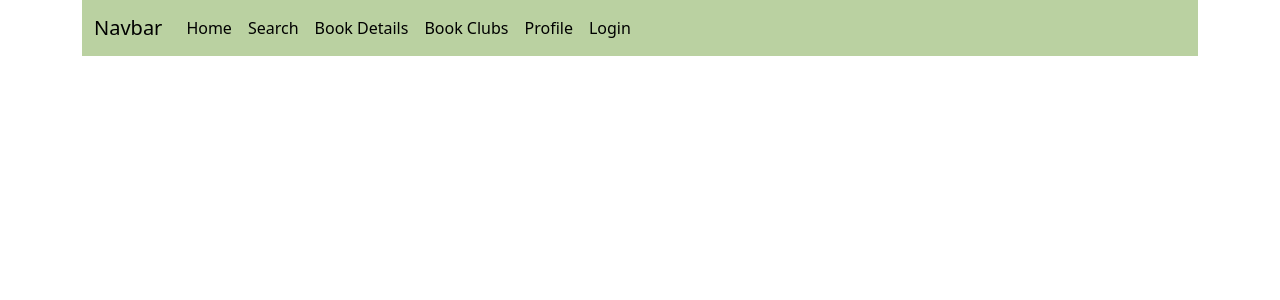
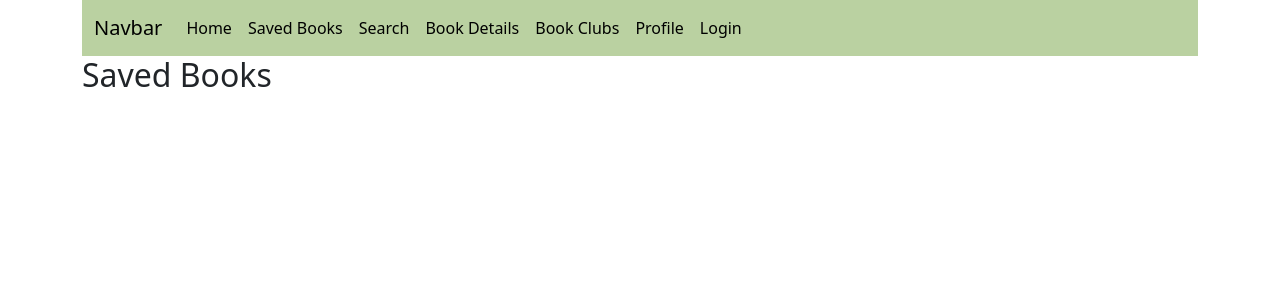
Before and after one commit to juliakerr26/cs4550-capstone-project, a React (Create React App) app: page /saved-books in a window 1280 px wide. Shown: the top 300 px of the page. Built offline with nearby package versions, Linux system fonts and the light colour scheme; no server answers.

Commit message:
started save books page, tried working w users but it is not being nice to me

```diff
--- a/src/App.js
+++ b/src/App.js
@@ -16,6 +16,7 @@ import { configureStore } from '@reduxjs/toolkit';
 import { Provider } from 'react-redux';
 import CurrentUserContext from './redux/current-user-context';
 import store from './redux/store'
+import SavedBooks from "./saved-books";
 
 function App() {
   return (
@@ -27,6 +28,7 @@ function App() {
             <Routes>
               <Route path="/" element={<Home />} />
               <Route path="/search" element={<Search />} />
+              <Route path="/saved-books" element={<SavedBooks />} />
               <Route path="/book-details/:id" element={<BookDetails />} />
               <Route path="/book-clubs" element={<BookGroup/>} />
               <Route path="/book-clubs/create" element={<CreateBookClub/>} />
--- a/src/home/index.js
+++ b/src/home/index.js
@@ -2,6 +2,8 @@ import dummybooks from '../data/books.json';
 import BookList from "../shared/book-list";
 import BookSidebar from "./book-sidebar";
 import * as service from "../services/books-service"
+import * as userService from "../services/users-service"
+import * as userThunk from "../services/users-thunk"
 import {useEffect, useState} from "react";
 import {useDispatch, useSelector} from "react-redux";
 import {updateUserThunk} from "../services/users-thunk";
@@ -10,10 +12,10 @@ import {updateUserThunk} from "../services/users-thunk";
 
 const Home = () => {
     console.log('in home');
-    const { currentUser } = useSelector(state => state.users);
+    let { currentUser } = useSelector(state => state.users);
     const dispatch = useDispatch();
     const [books, setBooks] = useState([]);
-    const [savedBooks, setSavedBooks] = useState(dummybooks);
+    const [savedBooks, setSavedBooks] = useState([]);
     const getHomeBooks = async () => {
         console.log("getHomeBooks books")
         console.log(books)
@@ -24,6 +26,11 @@ const Home = () => {
     }
 
     const getSavedBooks = async () => {
+        // currentUser = userService.findUserById("6436dd3d62713ff5c9e4e28c");
+        // currentUser = await userThunk.findUserByUsernameThunk("julia");
+        currentUser = await userService.findUserByUsername("julia");
+        console.log("this is current user");
+        console.log(currentUser);
         // need a way to get all the id's of books that a user has liked
         if (currentUser) {
             const savedBooksIDs = currentUser.bookList;
--- /dev/null
+++ b/src/saved-books/index.js
@@ -0,0 +1,12 @@
+import * as bookService from "../services/books-service"
+import * as userService from "../services/users-service"
+
+const SavedBooks = () => {
+    console.log("in saved books")
+    return(
+        <>
+            <h2>Saved Books</h2>
+        </>
+    );
+}
+export default SavedBooks;
--- a/src/shared/nav-bar.js
+++ b/src/shared/nav-bar.js
@@ -23,6 +23,9 @@ const NavBar = () => {
             <LinkContainer to="/">
               <NavLink className="nav-link active">Home</NavLink>
             </LinkContainer>
+            <LinkContainer to="/saved-books">
+              <NavLink className="nav-link">Saved Books</NavLink>
+            </LinkContainer>
             <LinkContainer to="/search">
               <NavLink className="nav-link">Search</NavLink>
             </LinkContainer>
```
